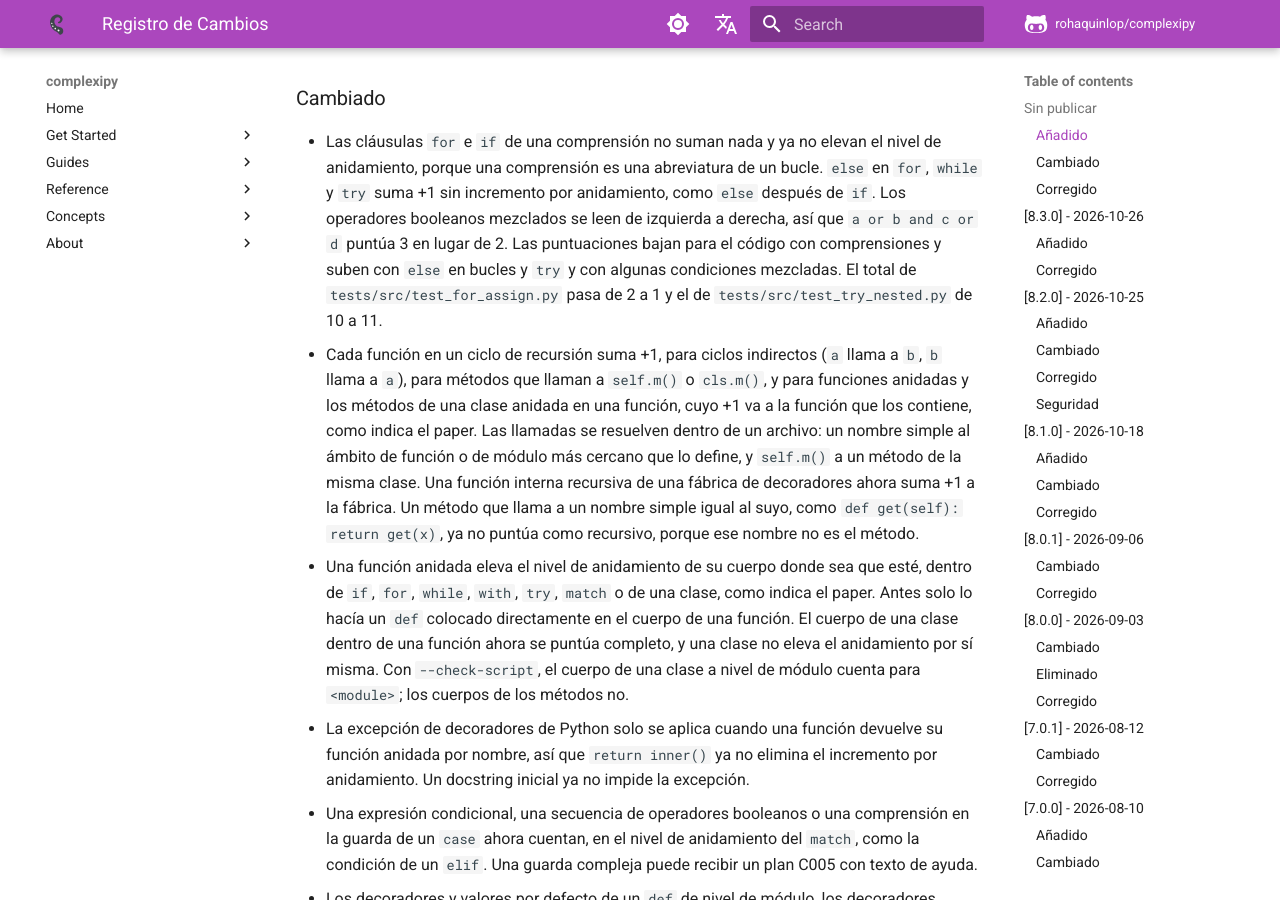
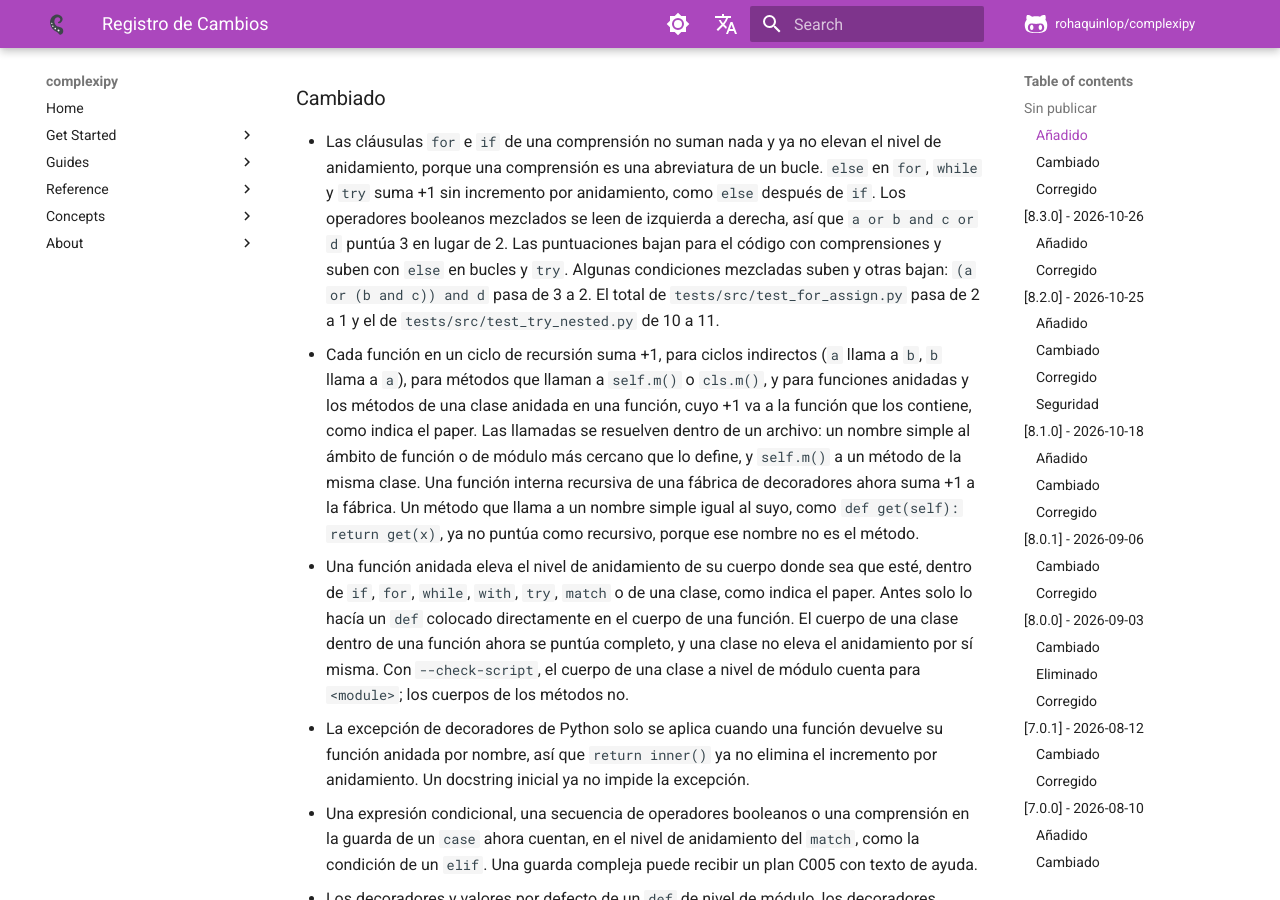
Before and after one commit to rohaquinlop/complexipy, an MkDocs documentation site: the page built from docs/es/changelog.md, in a window 1280 px wide and 900 px high, scrolled down 1507 px. Built offline with MkDocs 1.6.1 and Material for MkDocs 9.7.7, drawn with Linux system fonts in a browser that asks for light colours; comment, search, counter and statistics services are not loaded.

Commit message:
docs(scores): correct the boolean and else example scores

```diff
--- a/docs/es/changelog.md
+++ b/docs/es/changelog.md
@@ -71,15 +71,16 @@
 
 ### Cambiado
 
-- Las cláusulas `for` e `if` de una comprensión no suman nada y ya no
-  elevan el nivel de anidamiento, porque una comprensión es una abreviatura
-  de un bucle. `else` en `for`, `while` y `try` suma +1 sin incremento por
-  anidamiento, como `else` después de `if`. Los operadores booleanos
-  mezclados se leen de izquierda a derecha, así que `a or b and c or d`
-  puntúa 3 en lugar de 2. Las puntuaciones bajan para el código con
-  comprensiones y suben con `else` en bucles y `try` y con algunas
-  condiciones mezcladas. El total de `tests/src/test_for_assign.py` pasa de
-  2 a 1 y el de `tests/src/test_try_nested.py` de 10 a 11.
+- Las cláusulas `for` e `if` de una comprensión no suman nada y ya no elevan
+  el nivel de anidamiento, porque una comprensión es una abreviatura de un
+  bucle. `else` en `for`, `while` y `try` suma +1 sin incremento por
+  anidamiento, como `else` después de `if`. Los operadores booleanos mezclados
+  se leen de izquierda a derecha, así que `a or b and c or d` puntúa 3 en
+  lugar de 2. Las puntuaciones bajan para el código con comprensiones y suben
+  con `else` en bucles y `try`. Algunas condiciones mezcladas suben y otras
+  bajan: `(a or (b and c)) and d` pasa de 3 a 2. El total de
+  `tests/src/test_for_assign.py` pasa de 2 a 1 y el de
+  `tests/src/test_try_nested.py` de 10 a 11.
 - Cada función en un ciclo de recursión suma +1, para ciclos indirectos (`a`
   llama a `b`, `b` llama a `a`), para métodos que llaman a `self.m()` o
   `cls.m()`, y para funciones anidadas y los métodos de una clase anidada en
```
Also changed, not shown: CHANGELOG.md (+3 -2 lines), docs/es/understanding-scores.md (+7 -7 lines), docs/understanding-scores.md (+7 -7 lines).
